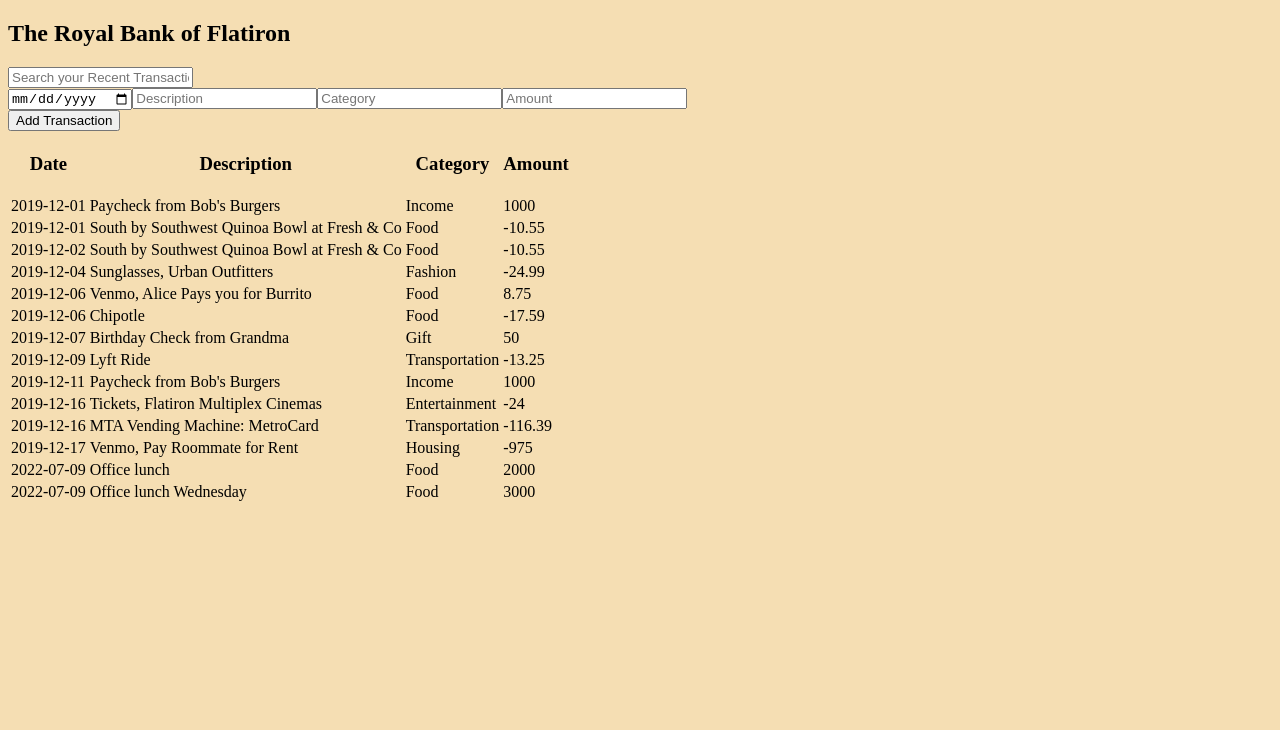
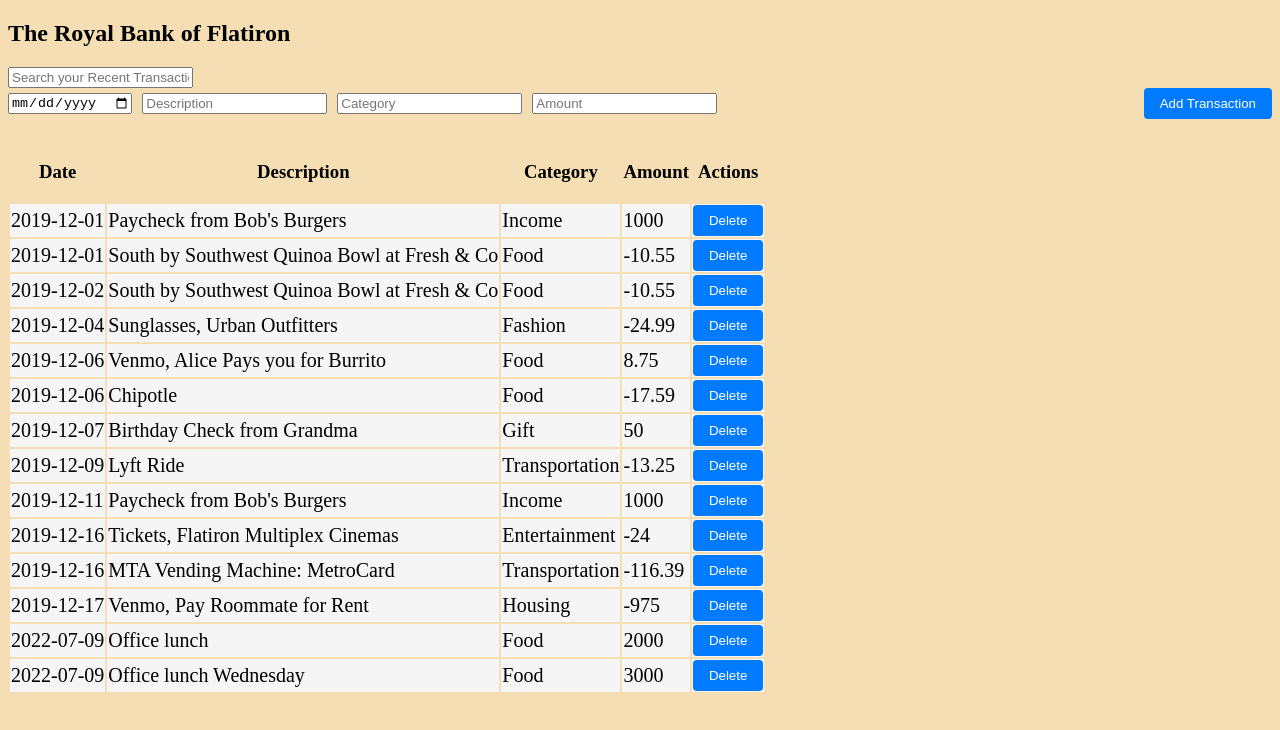
Before and after one commit to kibetbrayo/Bank-of-Flatiron, a React (Create React App) app in the folder bank/: page / in a window 1280 px wide. Shown: the top 730 px of the page. Built offline with nearby package versions, Linux system fonts and the light colour scheme; data requests are answered from the project's data file.

Commit message:
added delete button

```diff
--- a/bank/src/components/AccountContainer.js
+++ b/bank/src/components/AccountContainer.js
@@ -12,8 +12,9 @@ const AccountContainer = () => {
   }, [query]);
 
   const fetchTransactions = (searchQuery) => {
-    fetch("http://localhost:8000/transactions?q=" + searchQuery)
-      .then((resp) => resp.json())
+    // Replace the URL with the actual endpoint that fetches transactions from the server
+    fetch(`  http://localhost:8000/transactions?q=${searchQuery}`)
+      .then((response) => response.json())
       .then((data) => setTransactions(data))
       .catch((error) => console.error("Error fetching transactions:", error));
   };
@@ -27,11 +28,17 @@ const AccountContainer = () => {
     setTransactions([...transactions, newTransaction]);
   };
 
+  const handleDeleteTransaction = (transactionId) => {
+    // Simulate deleting data from the local state, replace this with your server-side implementation
+    const updatedTransactions = transactions.filter((transaction) => transaction.id !== transactionId);
+    setTransactions(updatedTransactions);
+  };
+
   return (
     <div>
       <Search handleSearch={handleSearch} />
       <AddTransactionForm onAddTransaction={handleAddTransaction} />
-      <TransactionsList transactions={transactions} />
+      <TransactionsList transactions={transactions} onDeleteTransaction={handleDeleteTransaction} />
     </div>
   );
 };
--- a/bank/src/components/Search.js
+++ b/bank/src/components/Search.js
@@ -1,6 +1,6 @@
 import React from "react";
 
-function Search({handleSearch}) {
+function Search({ handleSearch }) {
   return (
     <div className="ui large fluid icon input">
       <input
--- a/bank/src/components/Transaction.js
+++ b/bank/src/components/Transaction.js
@@ -1,13 +1,21 @@
 import React from "react";
-import "./Transaction.css";
 
-function Transaction({date, description, category, amount}) {
+function Transaction({ id, date, description, category, amount, onDeleteTransaction }) {
+  const handleDelete = () => {
+    onDeleteTransaction(id);
+  };
+
   return (
     <tr className="transaction-item">
       <td>{date}</td>
       <td>{description}</td>
       <td>{category}</td>
       <td>{amount}</td>
+      <td>
+        <button className="ui button red" onClick={handleDelete}>
+          Delete
+        </button>
+      </td>
     </tr>
   );
 }
--- a/bank/src/components/TransactionsList.js
+++ b/bank/src/components/TransactionsList.js
@@ -1,12 +1,10 @@
 import React from "react";
 import Transaction from "./Transaction";
-function TransactionsList({transactions}) {
-  const list = transactions.map((item)=>{
-    return <Transaction key={item.id} date={item.date} description={item.description} category={item.category} amount={item.amount} />;
-  })
+
+function TransactionsList({ transactions, onDeleteTransaction }) {
   return (
     <table className="ui celled striped padded table">
-      <tbody>
+      <thead>
         <tr>
           <th>
             <h3 className="ui center aligned header">Date</h3>
@@ -20,9 +18,23 @@ function TransactionsList({transactions}) {
           <th>
             <h3 className="ui center aligned header">Amount</h3>
           </th>
+          <th>
+            <h3 className="ui center aligned header">Actions</h3>
+          </th>
         </tr>
-        {/* render a list of <Transaction> components here */}
-        {list}
+      </thead>
+      <tbody>
+        {transactions.map((item) => (
+          <Transaction
+            key={item.id}
+            id={item.id}
+            date={item.date}
+            description={item.description}
+            category={item.category}
+            amount={item.amount}
+            onDeleteTransaction={onDeleteTransaction}
+          />
+        ))}
       </tbody>
     </table>
   );
--- a/bank/src/index.css
+++ b/bank/src/index.css
@@ -6,3 +6,43 @@ body{
     border: 1px solid #ccc;
     padding: 10px;
   }
+  /* Transaction.css */
+
+/* Styling for the table row */
+.transaction-item {
+    background-color: #f5f5f5;
+    font-size: 20px;
+  }
+
+
+  /* Styling for the AddTransactionForm */
+  .ui.segment {
+    margin-bottom: 20px;
+  }
+
+  .ui.form {
+    display: flex;
+    justify-content: space-between;
+  }
+
+  .inline.fields {
+    display: flex;
+    align-items: center;
+  }
+
+  .inline.fields input {
+    margin-right: 10px;
+  }
+
+  .ui.button {
+    background-color: #007bff;
+    color: #fff;
+    border: none;
+    padding: 8px 16px;
+    border-radius: 4px;
+    cursor: pointer;
+  }
+
+  .ui.button:hover {
+    background-color: #0056b3;
+  }
```
Also changed, not shown: bank/src/App.js (deleted, +0 -45 lines).
